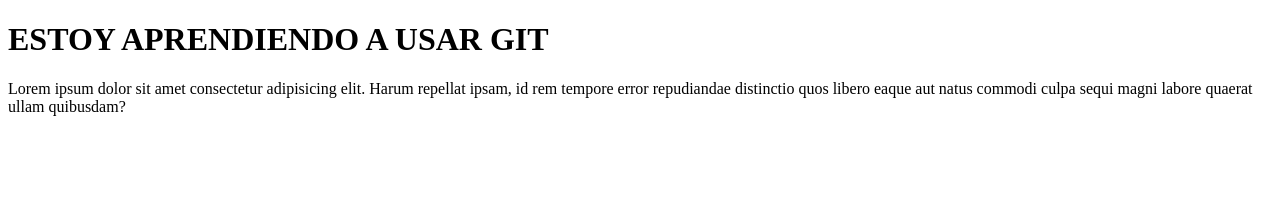
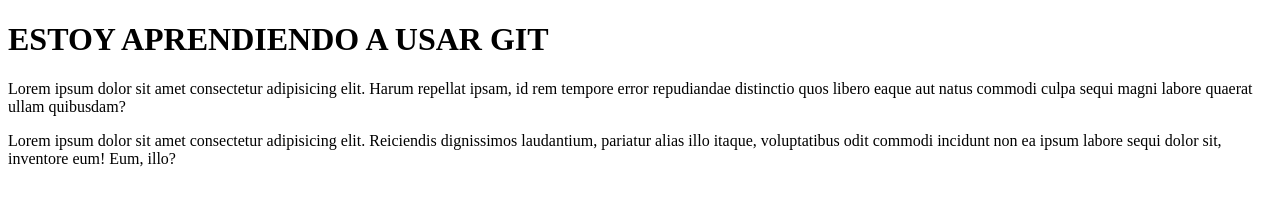
Before and after one commit to XrizAlxPila/Ejemplo, a plain HTML site: page index.html in a window 1280 px wide. Drawn offline with Linux system fonts and the light colour scheme.

Commit message:
APRENDIENDO

```diff
--- a/index.html
+++ b/index.html
@@ -11,5 +11,6 @@
 <p>Lorem ipsum dolor sit amet consectetur adipisicing elit. Harum repellat ipsam,
  id rem tempore error repudiandae distinctio quos libero eaque aut natus commodi
  culpa sequi magni labore quaerat ullam quibusdam?</p>
+ <p>Lorem ipsum dolor sit amet consectetur adipisicing elit. Reiciendis dignissimos laudantium, pariatur alias illo itaque, voluptatibus odit commodi incidunt non ea ipsum labore sequi dolor sit, inventore eum! Eum, illo?</p>
 </body>
 </html>
```
